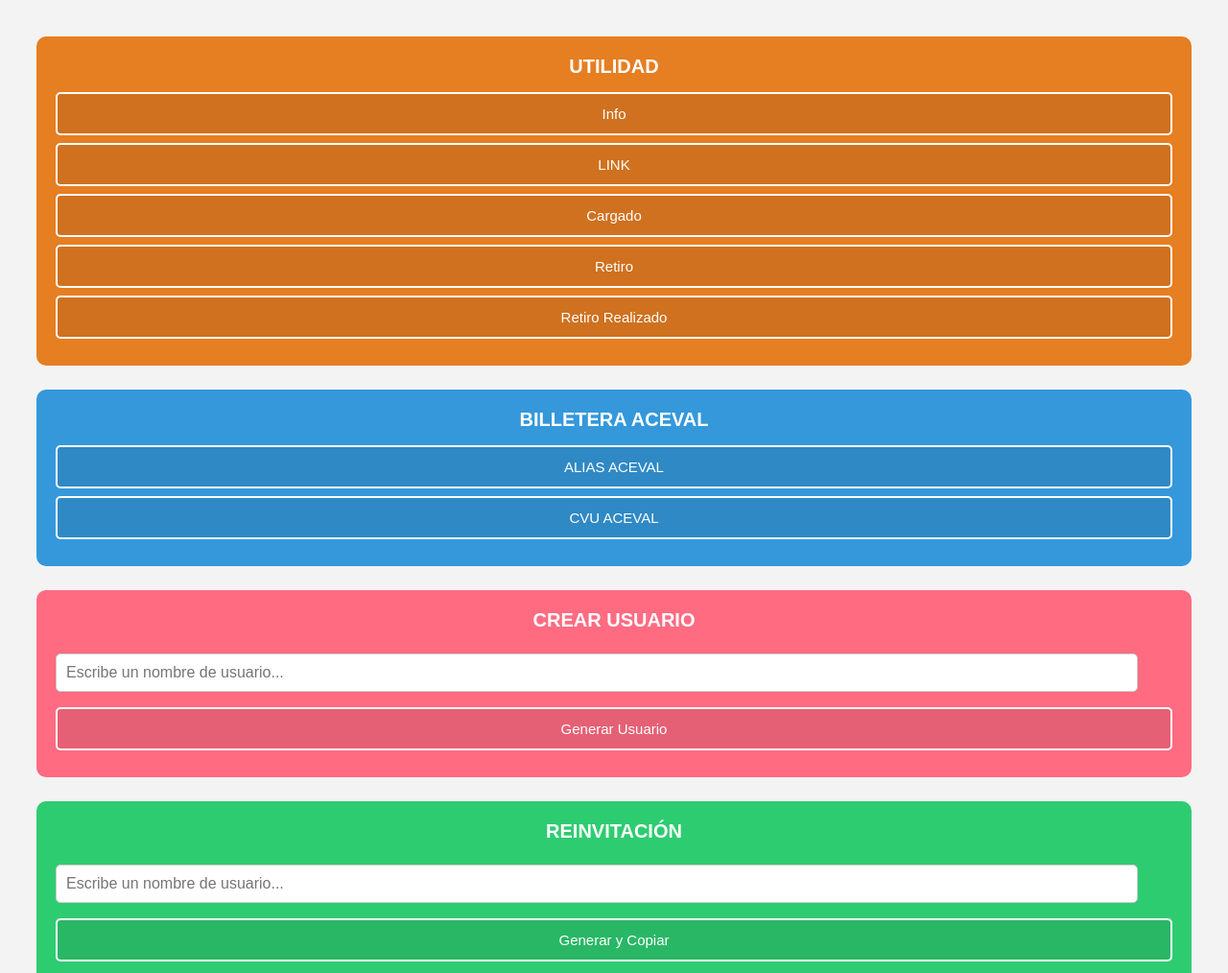
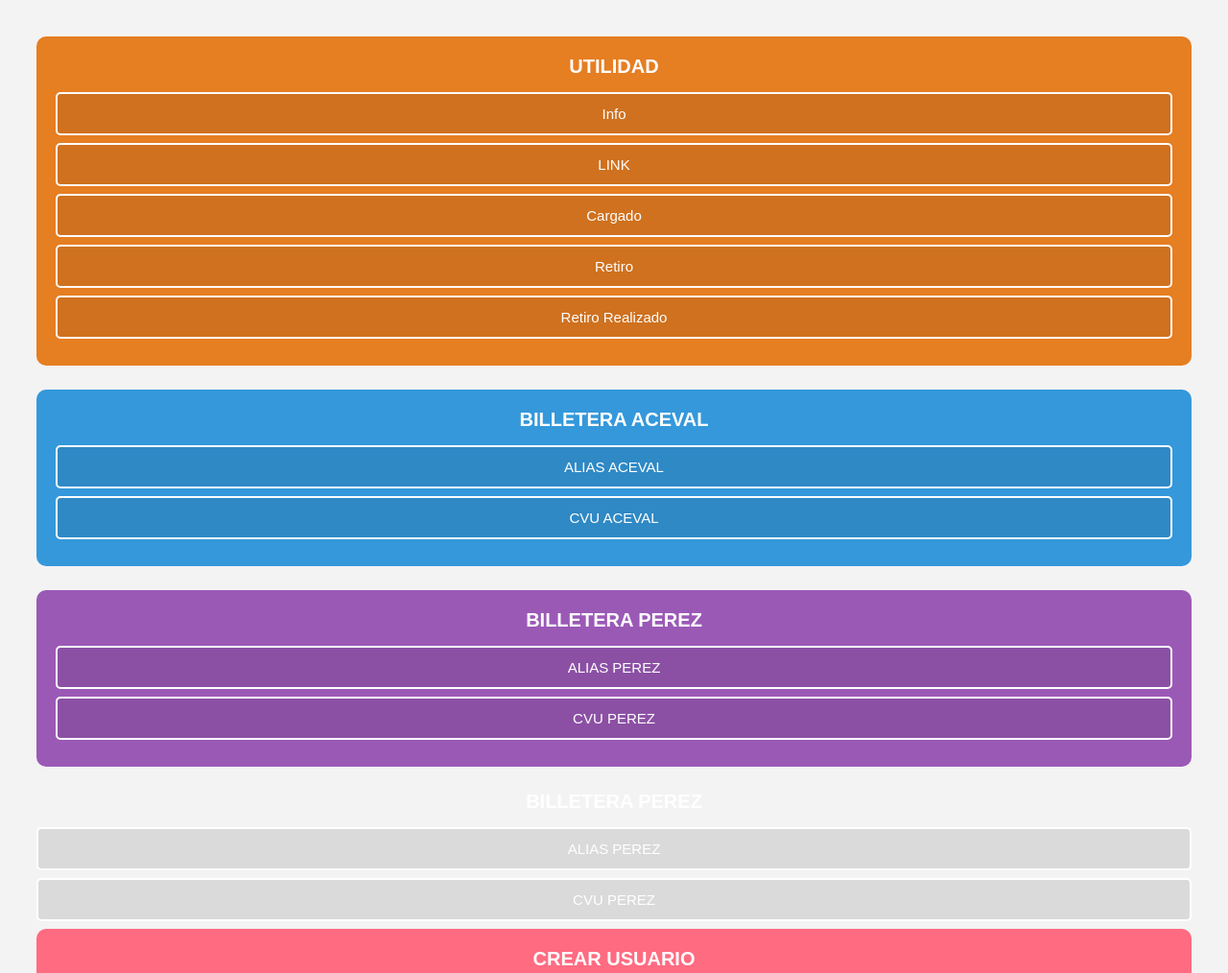
Before and after one commit to brasi132/MACROS, a plain HTML site: page pc3.html in a window 1280 px wide. Shown: the top 1014 px of the page at 96% size. Drawn offline with Linux system fonts and the light colour scheme.

Commit message:
Update pc3.html

```diff
--- a/pc3.html
+++ b/pc3.html
@@ -86,6 +86,19 @@
     <button class="boton" onclick="copiarTexto('0000003100034929213449')">CVU ACEVAL</button>
   </div>
 
+  <div class="grupo relacionado">
+    <div class="titulo-seccion">BILLETERA PEREZ</div>
+    <button class="boton" onclick="copiarTexto('perez033.mp\nJose Alejandro Perez- Mercado Pago')">ALIAS PEREZ</button>
+    <button class="boton" onclick="copiarTexto('0000003100002357631485')">CVU PEREZ</button>
+  </div>
+
+      <div class="titulo-seccion">BILLETERA PEREZ</div>
+    <button class="boton" onclick="copiarTexto('perez033.mp\nJose Alejandro Perez- Mercado Pago')">ALIAS PEREZ</button>
+    <button class="boton" onclick="copiarTexto('0000003100002357631485')">CVU PEREZ</button>
+  </div>
+
+
+
 
   <!-- CREAR USUARIO -->
   <div class="grupo reinvinculacion">
```
